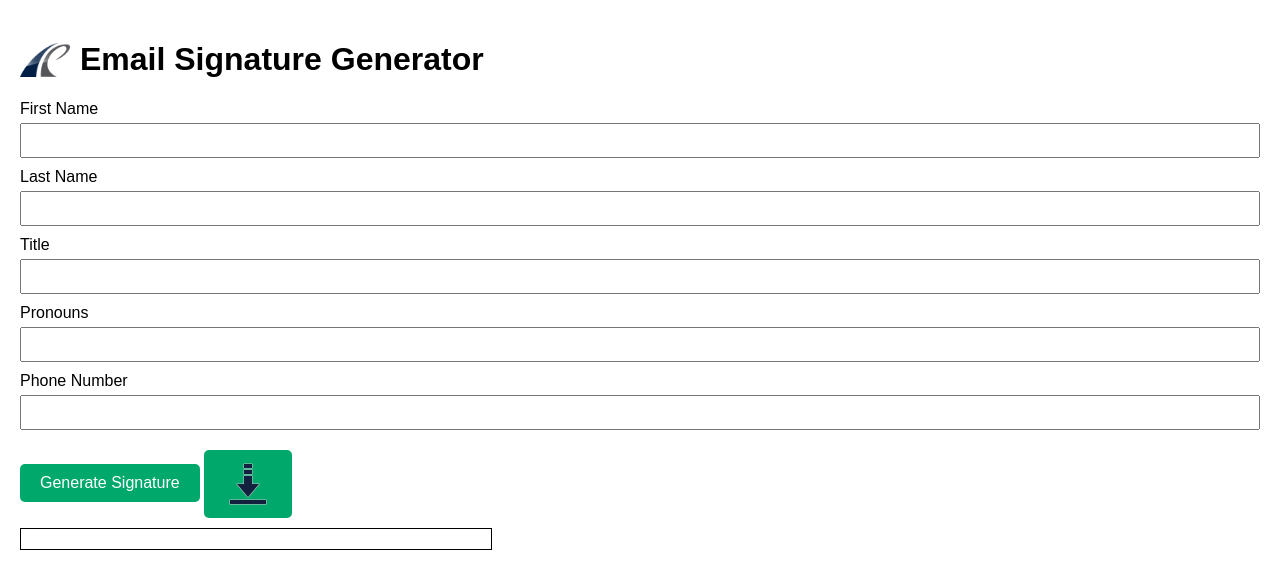
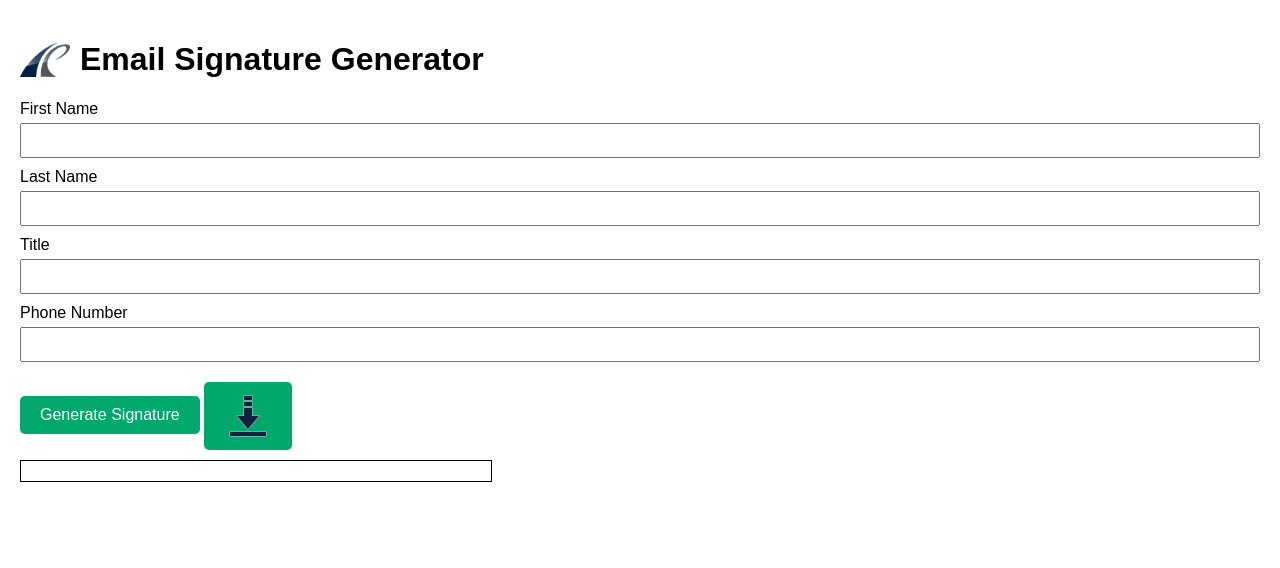
Before and after one commit to patxg/email-signature-generator, a plain HTML site: page index.html in a window 1280 px wide. Drawn offline with Linux system fonts and the light colour scheme.

Commit message:
removed Pronouns

```diff
--- a/index.html
+++ b/index.html
@@ -145,10 +145,6 @@
     <div class="form-group">
         <label for="title">Title</label>
         <input type="text" id="title">
-    </div>
-    <div class="form-group">
-        <label for="pronouns">Pronouns</label>
-        <input type="text" id="pronouns">
     </div>
     <div class="form-group">
         <label for="phone">Phone Number</label>
```
